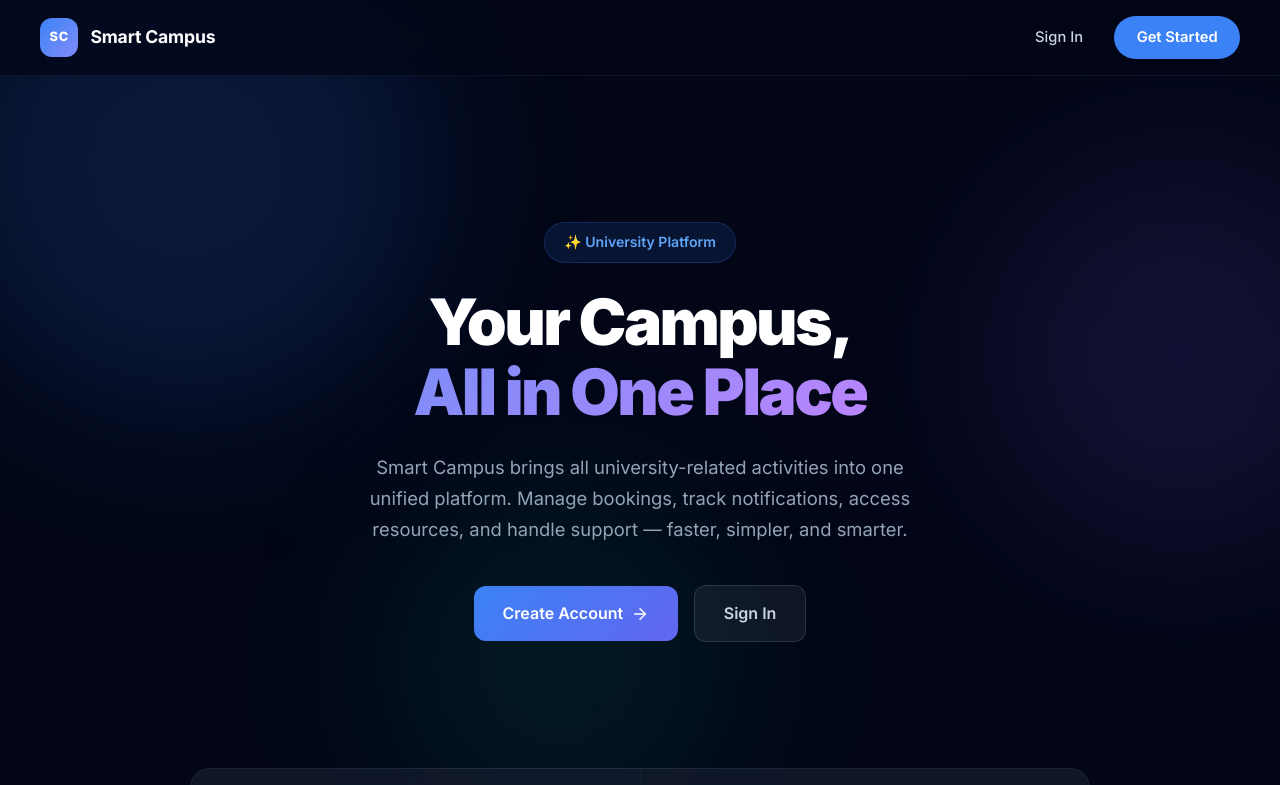
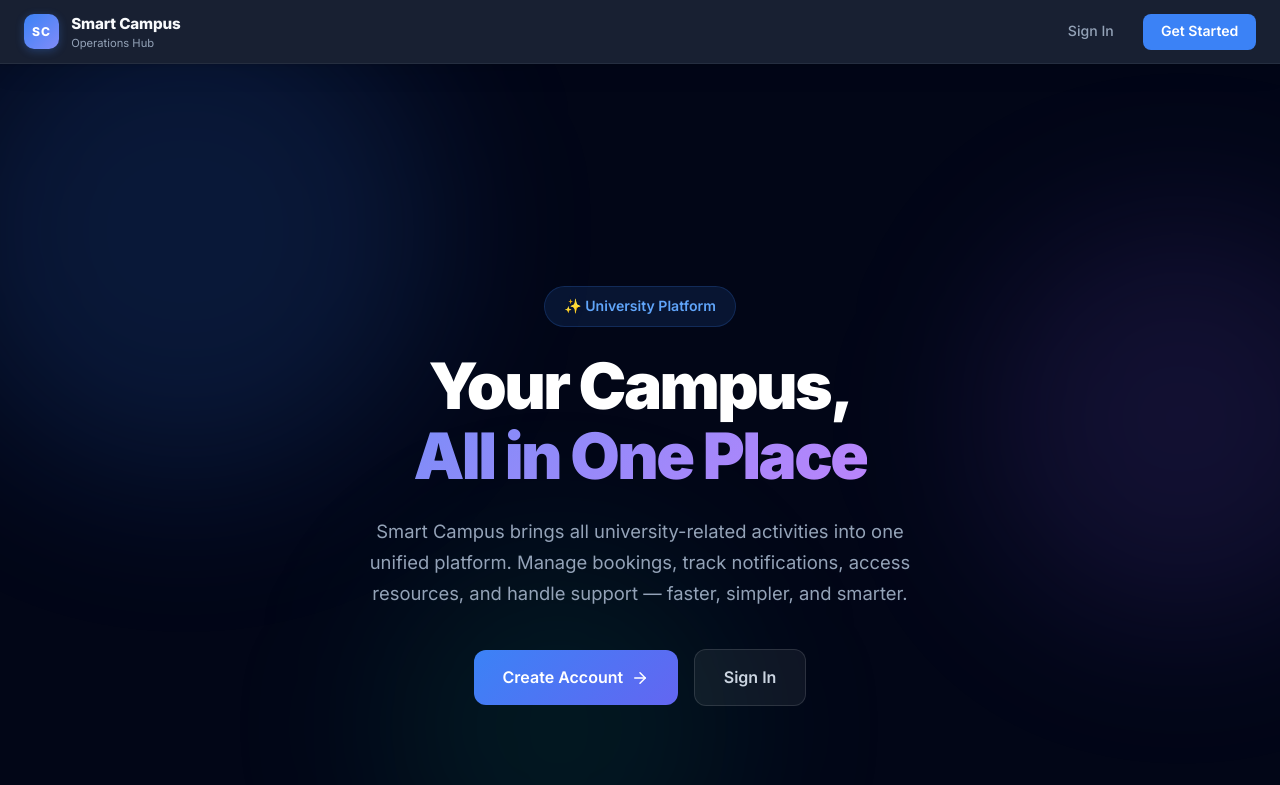
Before and after one commit to ThisulaLewhan/it3030-paf-2026-smart-campus-group-we-90, a React (Create React App) app in the folder frontend/: page / in a window 1280 px wide. Shown: the top 785 px of the page. Built offline with nearby package versions, Linux system fonts and the light colour scheme; no server answers.

Commit message:
style: nav bar UI update

```diff
--- a/frontend/src/App.css
+++ b/frontend/src/App.css
@@ -111,6 +111,31 @@
 .app-nav-link:hover {
   background: rgba(148, 163, 184, 0.08);
   color: var(--color-slate-50);
+}
+
+.app-nav-cta {
+  display: inline-flex;
+  align-items: center;
+  justify-content: center;
+  box-sizing: border-box;
+  height: 2.25rem;
+  padding: 0 1.1rem;
+  line-height: 1;
+  border-radius: var(--radius-sm);
+  text-decoration: none;
+  background: var(--color-primary);
+  color: var(--color-white);
+  font-size: 0.88rem;
+  font-weight: 600;
+  border: none;
+  margin-left: 0.5rem;
+  transition: background-color var(--transition-fast), transform var(--transition-fast), box-shadow var(--transition-fast);
+}
+
+.app-nav-cta:hover {
+  background: var(--color-primary-light);
+  transform: translateY(-1px);
+  box-shadow: 0 4px 12px rgba(59, 130, 246, 0.25);
 }
 
 .app-nav-link.active {
--- a/frontend/src/App.js
+++ b/frontend/src/App.js
@@ -18,20 +18,19 @@ import AccountSecurityPage from "./pages/Security/AccountSecurityPage";
 import AdminUsersPage from "./pages/Admin/AdminUsersPage";
 import Unauthorized from "./pages/Unauthorized";
 import ProfilePage from "./pages/Profile/ProfilePage";
+import PublicLayout from "./layouts/PublicLayout";
 
 function App() {
   return (
     <AuthProvider>
       <BrowserRouter>
         <Routes>
-          {/* Public landing page at root */}
-          <Route path="/" element={<LandingPage />} />
-
-          {/* Public login route (standalone page without sidebar) */}
-          <Route path="/login" element={<NewLoginPage />} />
-
-          {/* Public registration route */}
-          <Route path="/register" element={<RegisterPage />} />
+          {/* Public layout for all unauthenticated pages */}
+          <Route element={<PublicLayout />}>
+            <Route path="/" element={<LandingPage />} />
+            <Route path="/login" element={<NewLoginPage />} />
+            <Route path="/register" element={<RegisterPage />} />
+          </Route>
 
           {/* Invisible component strictly used as the OAuth Callback catch-basin */}
           <Route path="/oauth2-redirect" element={<OAuth2RedirectHandler />} />
--- a/frontend/src/components/Navbar.js
+++ b/frontend/src/components/Navbar.js
@@ -32,25 +32,13 @@ function Navbar() {
 
         {isAuthenticated ? (
           <nav className="app-nav">
-            <NavLink
-              className={({ isActive }) =>
-                `app-nav-link${isActive ? " active" : ""}`
-              }
-              to="/dashboard"
-            >
-              <svg width="18" height="18" viewBox="0 0 24 24" fill="none" stroke="currentColor" strokeWidth="2" strokeLinecap="round" strokeLinejoin="round">
-                <rect x="3" y="3" width="7" height="7" /><rect x="14" y="3" width="7" height="7" /><rect x="14" y="14" width="7" height="7" /><rect x="3" y="14" width="7" height="7" />
-              </svg>
-              <span>Dashboard</span>
-            </NavLink>
-
             <NotificationPanel />
 
             <div className="header-user-cluster">
               <NavLink
-                to="/profile"
+                to="/dashboard"
                 className="header-user-card"
-                aria-label="Open profile"
+                aria-label="Go to dashboard"
               >
                 <span className="header-user-avatar">{initials}</span>
                 <span className="header-user-copy">
@@ -71,12 +59,20 @@ function Navbar() {
             </div>
           </nav>
         ) : (
+          <nav className="app-nav">
             <NavLink
               className="app-nav-link"
               to="/login"
             >
               Sign In
             </NavLink>
+            <NavLink
+              className="app-nav-cta"
+              to="/register"
+            >
+              Get Started
+            </NavLink>
+          </nav>
         )}
       </div>
     </header>
--- a/frontend/src/components/Sidebar.js
+++ b/frontend/src/components/Sidebar.js
@@ -3,6 +3,11 @@ import { useAuth } from "../context/AuthContext";
 
 // SVG icon components for sidebar menu items
 const icons = {
+  dashboard: (
+    <svg className="sidebar-icon" viewBox="0 0 24 24" fill="none" stroke="currentColor" strokeWidth="1.8" strokeLinecap="round" strokeLinejoin="round">
+      <rect x="3" y="3" width="7" height="7" /><rect x="14" y="3" width="7" height="7" /><rect x="14" y="14" width="7" height="7" /><rect x="3" y="14" width="7" height="7" />
+    </svg>
+  ),
   profile: (
     <svg className="sidebar-icon" viewBox="0 0 24 24" fill="none" stroke="currentColor" strokeWidth="1.8" strokeLinecap="round" strokeLinejoin="round">
       <path d="M20 21v-2a4 4 0 00-4-4H8a4 4 0 00-4 4v2" /><circle cx="12" cy="7" r="4" />
@@ -56,6 +61,7 @@ const icons = {
 // By adding the 'allowedRoles' array prop, we dynamically secure elements from the DOM without writing dozens of messy if-else checks
 const moduleLinks = [
   // General section
+  { to: "/dashboard", label: "Dashboard", icon: "dashboard", section: "General" },
   { to: "/profile", label: "My Profile", icon: "profile", section: "General" },
   { to: "/security", label: "Account Security", icon: "security", section: "General" },
   { to: "/notifications/preferences", label: "Notifications", icon: "notifications", section: "General" },
--- /dev/null
+++ b/frontend/src/layouts/PublicLayout.js
@@ -0,0 +1,15 @@
+import { Outlet } from "react-router-dom";
+import Navbar from "../components/Navbar";
+
+function PublicLayout() {
+  return (
+    <div className="app-shell">
+      <Navbar />
+      <div className="public-page-content">
+        <Outlet />
+      </div>
+    </div>
+  );
+}
+
+export default PublicLayout;
--- a/frontend/src/pages/LandingPage.jsx
+++ b/frontend/src/pages/LandingPage.jsx
@@ -66,26 +66,6 @@ function LandingPage() {
 
   return (
     <div className="landing-page">
-      {/* Navbar */}
-      <header className="landing-nav">
-        <div className="landing-nav-inner">
-          <div className="landing-nav-brand">
-            <span className="landing-nav-logo">SC</span>
-            <span className="landing-nav-name">Smart Campus</span>
-          </div>
-          <nav className="landing-nav-links">
-            {isAuthenticated ? (
-              <Link to="/dashboard" className="landing-nav-cta">Go to Dashboard</Link>
-            ) : (
-              <>
-                <Link to="/login" className="landing-nav-link">Sign In</Link>
-                <Link to="/register" className="landing-nav-cta">Get Started</Link>
-              </>
-            )}
-          </nav>
-        </div>
-      </header>
-
       {/* Hero */}
       <section className="landing-hero">
         <div className="landing-hero-bg">
```
Lines whose indentation alone changed are shown as unchanged.
